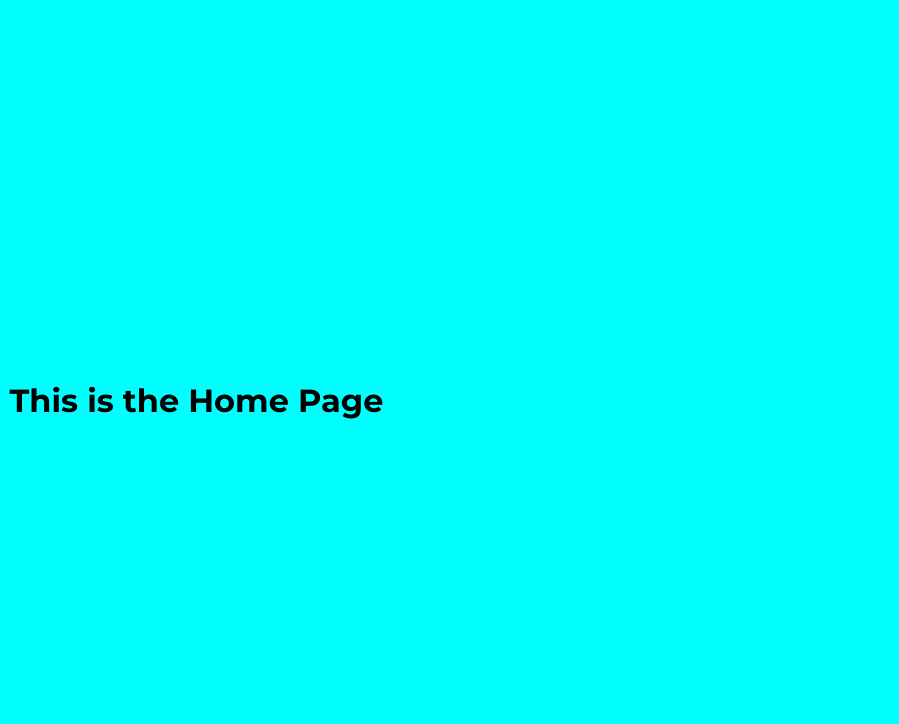
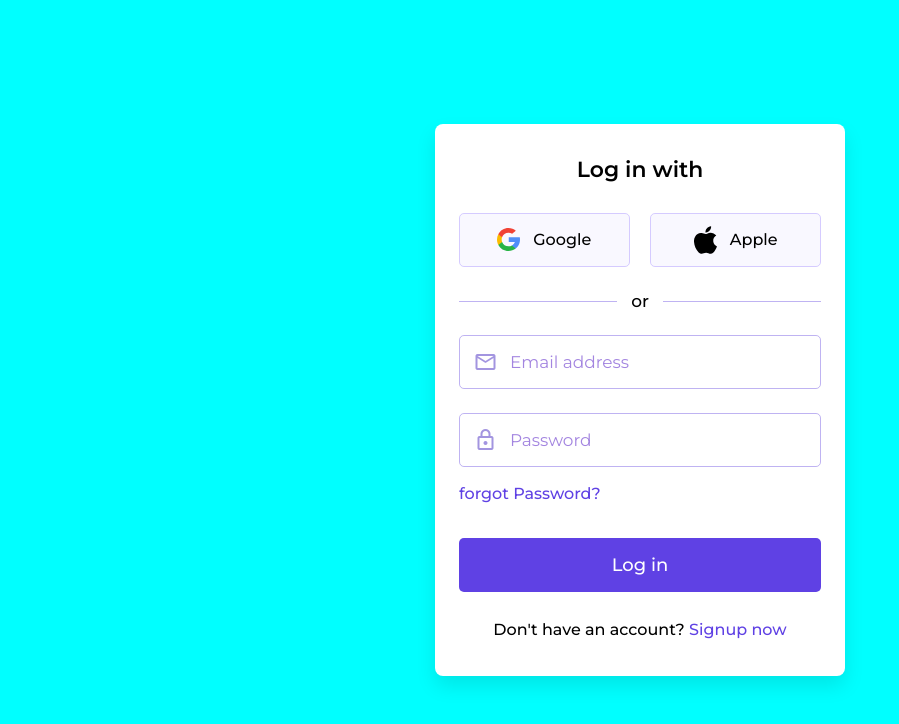
Before and after one commit to Project3Team5/habitude-frontend, a React (Create React App) app: page /1 in a window 1280 px wide. Shown: the top 724 px of the page, without its empty margins (0-899 px from the left). Built offline with nearby package versions, Linux system fonts and the light colour scheme.

Commit message:
Login/Signup screen with google (No internal function yet)

```diff
--- a/public/index.html
+++ b/public/index.html
@@ -5,6 +5,9 @@
     <link rel="icon" href="%PUBLIC_URL%/favicon.ico" />
     <meta name="viewport" content="width=device-width, initial-scale=1" />
     <meta name="theme-color" content="#000000" />
+    <link rel="stylesheet" href="https://fonts.googleapis.com/css2?family=Material+Symbols+Rounded:opsz,wght,FILL,GRAD@24,400,0,0&icon_names=mail" />
+
+
     <meta
       name="description"
       content="Web site created using create-react-app"
--- a/src/App.js
+++ b/src/App.js
@@ -10,8 +10,9 @@ function App() {
   return (
       <BrowserRouter>
         <Routes>
-            <Route path="/" element={<LoginPage />}/>
-          <Route path="/1" element={<HomePage />} />
+
+          <Route path="/" element={<HomePage />} />
+            <Route path="/1" element={<LoginPage />}/>
           <Route path="/about" element={<AboutPage />} />
         </Routes>
       </BrowserRouter>
--- a/src/pages/LoginPage.jsx
+++ b/src/pages/LoginPage.jsx
@@ -7,11 +7,11 @@ const LoginPage = () => {
             <h2 className= "form-title" >Log in with </h2>
             <div className= "social-login">
                 <button className= "social-button">
-                    <img src="google.svg" alt="Google" className="social-icon" />
+                    <img src="google.svg" alt="Google" className="social-icon" /> {/* Comming soon */}
                     Google
                 </button>
                 <button className= "social-button">
-                    <img src="apple.svg" alt="Apple" className="social-icon" />
+                    <img src="apple.svg" alt="Apple" className="social-icon" /> {/*Comming soon */}
                     Apple
                 </button>
             </div>
@@ -26,7 +26,7 @@ const LoginPage = () => {
             <div className='input-wrapper'>
                 <input type="password" placeholder="Password"
                        className='input-field' required/>
-                <i className="material-symbols-rounded">lock</i>
+                <i className="material-symbols-rounded">Lock</i>
             </div>
             <a href='#' className='forgot-pass-link'>forgot Password?</a>
 
```
